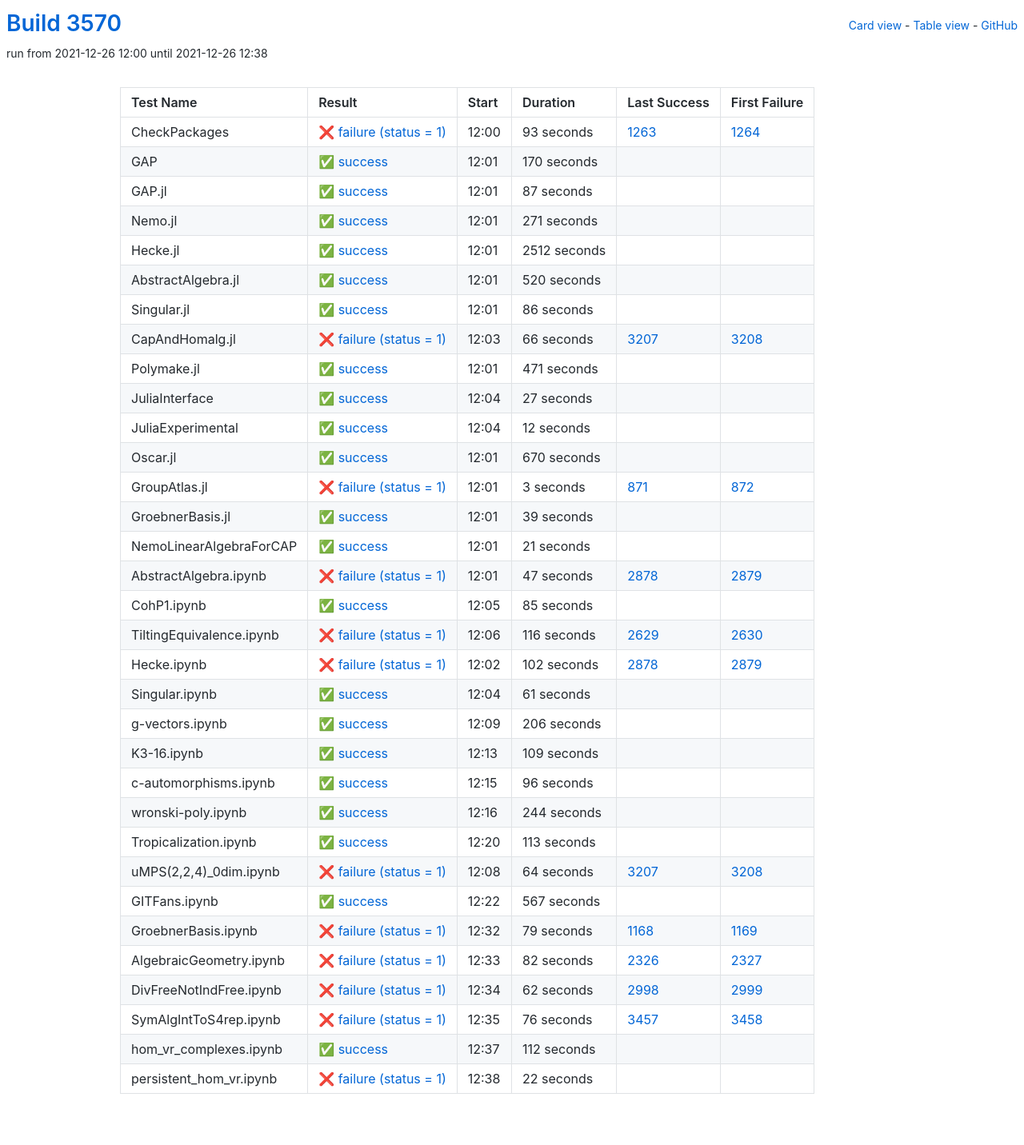
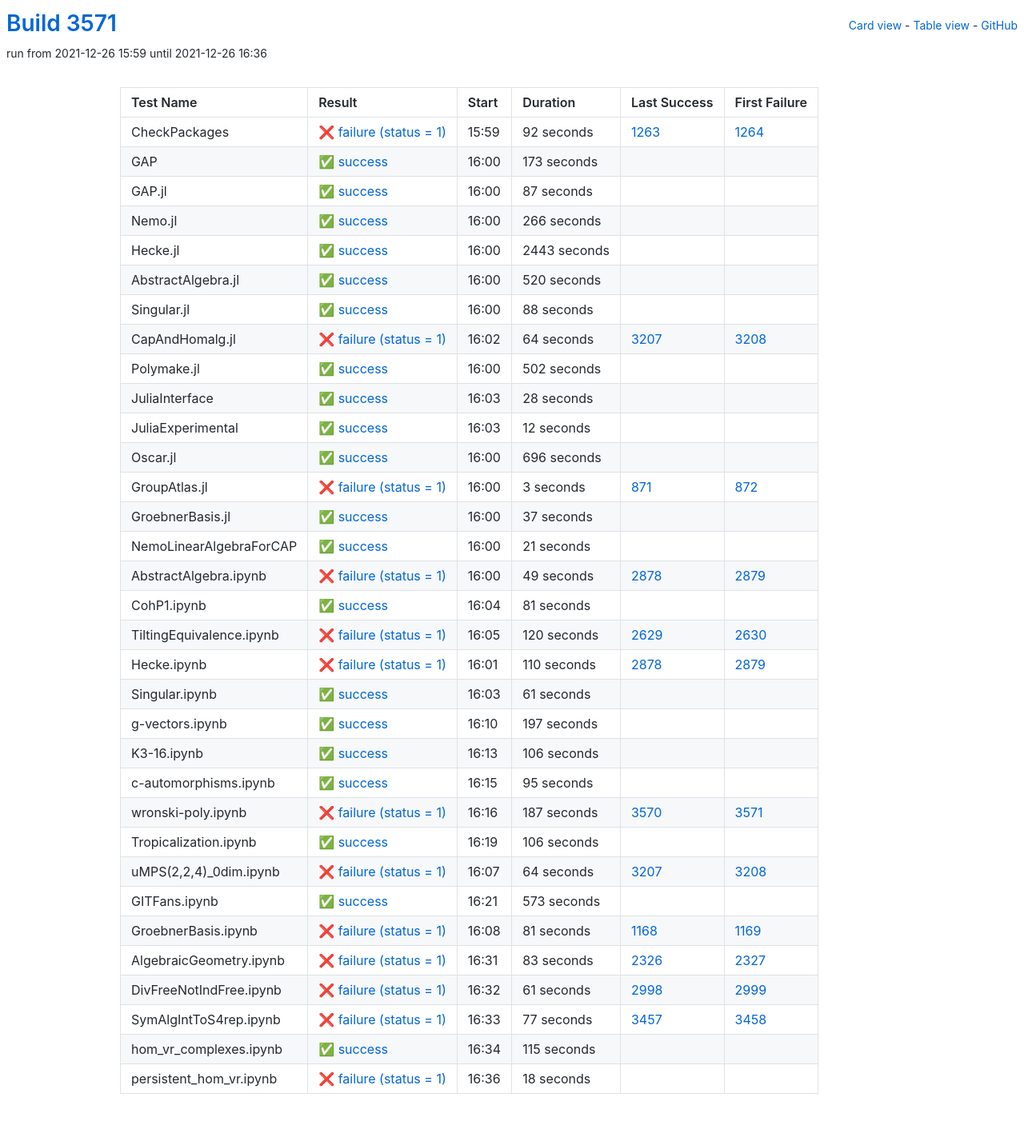
Before and after one commit to oscar-system/oscar-ci-status-stable, a Jekyll site: the page built from table.html, in a window 1280 px wide. Shown: the whole page at 80% size. Built offline with Jekyll 4.4.1, drawn with Linux system fonts in a browser that asks for light colours.

Commit message:
Build #3571

```diff
--- a/_data/ci.yml
+++ b/_data/ci.yml
@@ -1,6 +1,6 @@
 ---
-build: 3570
-build_url: https://oscarci.mathematik.uni-kl.de/job/oscar-stable/3570/
+build: 3571
+build_url: https://oscarci.mathematik.uni-kl.de/job/oscar-stable/3571/
 job: oscar-stable
 organization: oscar-system
 repo: oscar-ci-status-stable
@@ -8,32 +8,32 @@ repourl: https://github.com/oscar-system/oscar-ci-status-stable
 tests:
 - name: CheckPackages
   id: checkpackages
-  log: https://oscarci.mathematik.uni-kl.de/job/oscar-stable/3570/artifact/logs/build-3570/CheckPackages.log
-  start: 2021-12-26 12:00
+  log: https://oscarci.mathematik.uni-kl.de/job/oscar-stable/3571/artifact/logs/build-3571/CheckPackages.log
+  start: 2021-12-26 15:59
   success: false
   exitcode: 1
   status: failure
-  duration: 93
+  duration: 92
   last_success: 1263
   last_success_url: https://oscarci.mathematik.uni-kl.de/job/oscar-stable/1263/
   first_failure: 1264
   first_failure_url: https://oscarci.mathematik.uni-kl.de/job/oscar-stable/1264/
 - name: GAP
   id: gap
-  log: https://oscarci.mathematik.uni-kl.de/job/oscar-stable/3570/artifact/logs/build-3570/GAP.log
-  start: 2021-12-26 12:01
+  log: https://oscarci.mathematik.uni-kl.de/job/oscar-stable/3571/artifact/logs/build-3571/GAP.log
+  start: 2021-12-26 16:00
   success: true
   exitcode: 0
   status: success
-  duration: 170
+  duration: 173
   last_success: false
   last_success_url:
   first_failure: false
   first_failure_url:
 - name: GAP.jl
   id: gap-jl
-  log: https://oscarci.mathematik.uni-kl.de/job/oscar-stable/3570/artifact/logs/build-3570/GAP.jl.log
-  start: 2021-12-26 12:01
+  log: https://oscarci.mathematik.uni-kl.de/job/oscar-stable/3571/artifact/logs/build-3571/GAP.jl.log
+  start: 2021-12-26 16:00
   success: true
   exitcode: 0
   status: success
@@ -44,32 +44,32 @@ tests:
   first_failure_url:
 - name: Nemo.jl
   id: nemo-jl
-  log: https://oscarci.mathematik.uni-kl.de/job/oscar-stable/3570/artifact/logs/build-3570/Nemo.jl.log
-  start: 2021-12-26 12:01
+  log: https://oscarci.mathematik.uni-kl.de/job/oscar-stable/3571/artifact/logs/build-3571/Nemo.jl.log
+  start: 2021-12-26 16:00
   success: true
   exitcode: 0
   status: success
-  duration: 271
+  duration: 266
   last_success: false
   last_success_url:
   first_failure: false
   first_failure_url:
 - name: Hecke.jl
   id: hecke-jl
-  log: https://oscarci.mathematik.uni-kl.de/job/oscar-stable/3570/artifact/logs/build-3570/Hecke.jl.log
-  start: 2021-12-26 12:01
+  log: https://oscarci.mathematik.uni-kl.de/job/oscar-stable/3571/artifact/logs/build-3571/Hecke.jl.log
+  start: 2021-12-26 16:00
   success: true
   exitcode: 0
   status: success
-  duration: 2512
+  duration: 2443
   last_success: false
   last_success_url:
   first_failure: false
   first_failure_url:
 - name: AbstractAlgebra.jl
   id: abstractalgebra-jl
-  log: https://oscarci.mathematik.uni-kl.de/job/oscar-stable/3570/artifact/logs/build-3570/AbstractAlgebra.jl.log
-  start: 2021-12-26 12:01
+  log: https://oscarci.mathematik.uni-kl.de/job/oscar-stable/3571/artifact/logs/build-3571/AbstractAlgebra.jl.log
+  start: 2021-12-26 16:00
   success: true
   exitcode: 0
   status: success
@@ -80,56 +80,56 @@ tests:
   first_failure_url:
 - name: Singular.jl
   id: singular-jl
-  log: https://oscarci.mathematik.uni-kl.de/job/oscar-stable/3570/artifact/logs/build-3570/Singular.jl.log
-  start: 2021-12-26 12:01
+  log: https://oscarci.mathematik.uni-kl.de/job/oscar-stable/3571/artifact/logs/build-3571/Singular.jl.log
+  start: 2021-12-26 16:00
   success: true
   exitcode: 0
   status: success
-  duration: 86
+  duration: 88
   last_success: false
   last_success_url:
   first_failure: false
   first_failure_url:
 - name: CapAndHomalg.jl
   id: capandhomalg-jl
-  log: https://oscarci.mathematik.uni-kl.de/job/oscar-stable/3570/artifact/logs/build-3570/CapAndHomalg.jl.log
-  start: 2021-12-26 12:03
+  log: https://oscarci.mathematik.uni-kl.de/job/oscar-stable/3571/artifact/logs/build-3571/CapAndHomalg.jl.log
+  start: 2021-12-26 16:02
   success: false
   exitcode: 1
   status: failure
-  duration: 66
+  duration: 64
   last_success: 3207
   last_success_url: https://oscarci.mathematik.uni-kl.de/job/oscar-stable/3207/
   first_failure: 3208
   first_failure_url: https://oscarci.mathematik.uni-kl.de/job/oscar-stable/3208/
 - name: Polymake.jl
   id: polymake-jl
-  log: https://oscarci.mathematik.uni-kl.de/job/oscar-stable/3570/artifact/logs/build-3570/Polymake.jl.log
-  start: 2021-12-26 12:01
+  log: https://oscarci.mathematik.uni-kl.de/job/oscar-stable/3571/artifact/logs/build-3571/Polymake.jl.log
+  start: 2021-12-26 16:00
   success: true
   exitcode: 0
   status: success
-  duration: 471
+  duration: 502
   last_success: false
   last_success_url:
   first_failure: false
   first_failure_url:
 - name: JuliaInterface
   id: juliainterface
-  log: https://oscarci.mathematik.uni-kl.de/job/oscar-stable/3570/artifact/logs/build-3570/JuliaInterface.log
-  start: 2021-12-26 12:04
+  log: https://oscarci.mathematik.uni-kl.de/job/oscar-stable/3571/artifact/logs/build-3571/JuliaInterface.log
+  start: 2021-12-26 16:03
   success: true
   exitcode: 0
   status: success
-  duration: 27
+  duration: 28
   last_success: false
   last_success_url:
   first_failure: false
   first_failure_url:
 - name: JuliaExperimental
   id: juliaexperimental
-  log: https://oscarci.mathematik.uni-kl.de/job/oscar-stable/3570/artifact/logs/build-3570/JuliaExperimental.log
-  start: 2021-12-26 12:04
+  log: https://oscarci.mathematik.uni-kl.de/job/oscar-stable/3571/artifact/logs/build-3571/JuliaExperimental.log
+  start: 2021-12-26 16:03
   success: true
   exitcode: 0
   status: success
@@ -140,20 +140,20 @@ tests:
   first_failure_url:
 - name: Oscar.jl
   id: oscar-jl
-  log: https://oscarci.mathematik.uni-kl.de/job/oscar-stable/3570/artifact/logs/build-3570/Oscar.jl.log
-  start: 2021-12-26 12:01
+  log: https://oscarci.mathematik.uni-kl.de/job/oscar-stable/3571/artifact/logs/build-3571/Oscar.jl.log
+  start: 2021-12-26 16:00
   success: true
   exitcode: 0
   status: success
-  duration: 670
+  duration: 696
   last_success: false
   last_success_url:
   first_failure: false
   first_failure_url:
 - name: GroupAtlas.jl
   id: groupatlas-jl
-  log: https://oscarci.mathematik.uni-kl.de/job/oscar-stable/3570/artifact/logs/build-3570/GroupAtlas.jl.log
-  start: 2021-12-26 12:01
+  log: https://oscarci.mathematik.uni-kl.de/job/oscar-stable/3571/artifact/logs/build-3571/GroupAtlas.jl.log
+  start: 2021-12-26 16:00
   success: false
   exitcode: 1
   status: failure
@@ -164,20 +164,20 @@ tests:
   first_failure_url: https://oscarci.mathematik.uni-kl.de/job/oscar-stable/872/
 - name: GroebnerBasis.jl
   id: groebnerbasis-jl
-  log: https://oscarci.mathematik.uni-kl.de/job/oscar-stable/3570/artifact/logs/build-3570/GroebnerBasis.jl.log
-  start: 2021-12-26 12:01
+  log: https://oscarci.mathematik.uni-kl.de/job/oscar-stable/3571/artifact/logs/build-3571/GroebnerBasis.jl.log
+  start: 2021-12-26 16:00
   success: true
   exitcode: 0
   status: success
-  duration: 39
+  duration: 37
   last_success: false
   last_success_url:
   first_failure: false
   first_failure_url:
 - name: NemoLinearAlgebraForCAP
   id: nemolinearalgebraforcap
-  log: https://oscarci.mathematik.uni-kl.de/job/oscar-stable/3570/artifact/logs/build-3570/NemoLinearAlgebraForCAP.log
-  start: 2021-12-26 12:01
+  log: https://oscarci.mathematik.uni-kl.de/job/oscar-stable/3571/artifact/logs/build-3571/NemoLinearAlgebraForCAP.log
+  start: 2021-12-26 16:00
   success: true
   exitcode: 0
   status: success
@@ -188,56 +188,56 @@ tests:
   first_failure_url:
 - name: AbstractAlgebra.ipynb
   id: abstractalgebra-ipynb
-  log: https://oscarci.mathematik.uni-kl.de/job/oscar-stable/3570/artifact/logs/build-3570/AbstractAlgebra.ipynb.log
-  start: 2021-12-26 12:01
+  log: https://oscarci.mathematik.uni-kl.de/job/oscar-stable/3571/artifact/logs/build-3571/AbstractAlgebra.ipynb.log
+  start: 2021-12-26 16:00
   success: false
   exitcode: 1
   status: failure
-  duration: 47
+  duration: 49
   last_success: 2878
   last_success_url: https://oscarci.mathematik.uni-kl.de/job/oscar-stable/2878/
   first_failure: 2879
   first_failure_url: https://oscarci.mathematik.uni-kl.de/job/oscar-stable/2879/
 - name: CohP1.ipynb
   id: cohp1-ipynb
-  log: https://oscarci.mathematik.uni-kl.de/job/oscar-stable/3570/artifact/logs/build-3570/CohP1.ipynb.log
-  start: 2021-12-26 12:05
+  log: https://oscarci.mathematik.uni-kl.de/job/oscar-stable/3571/artifact/logs/build-3571/CohP1.ipynb.log
+  start: 2021-12-26 16:04
   success: true
   exitcode: 0
   status: success
-  duration: 85
+  duration: 81
   last_success: false
   last_success_url:
   first_failure: false
   first_failure_url:
 - name: TiltingEquivalence.ipynb
   id: tiltingequivalence-ipynb
-  log: https://oscarci.mathematik.uni-kl.de/job/oscar-stable/3570/artifact/logs/build-3570/TiltingEquivalence.ipynb.log
-  start: 2021-12-26 12:06
+  log: https://oscarci.mathematik.uni-kl.de/job/oscar-stable/3571/artifact/logs/build-3571/TiltingEquivalence.ipynb.log
+  start: 2021-12-26 16:05
   success: false
   exitcode: 1
   status: failure
-  duration: 116
+  duration: 120
   last_success: 2629
   last_success_url: https://oscarci.mathematik.uni-kl.de/job/oscar-stable/2629/
   first_failure: 2630
   first_failure_url: https://oscarci.mathematik.uni-kl.de/job/oscar-stable/2630/
 - name: Hecke.ipynb
   id: hecke-ipynb
-  log: https://oscarci.mathematik.uni-kl.de/job/oscar-stable/3570/artifact/logs/build-3570/Hecke.ipynb.log
-  start: 2021-12-26 12:02
+  log: https://oscarci.mathematik.uni-kl.de/job/oscar-stable/3571/artifact/logs/build-3571/Hecke.ipynb.log
+  start: 2021-12-26 16:01
   success: false
   exitcode: 1
   status: failure
-  duration: 102
+  duration: 110
   last_success: 2878
   last_success_url: https://oscarci.mathematik.uni-kl.de/job/oscar-stable/2878/
   first_failure: 2879
   first_failure_url: https://oscarci.mathematik.uni-kl.de/job/oscar-stable/2879/
 - name: Singular.ipynb
   id: singular-ipynb
-  log: https://oscarci.mathematik.uni-kl.de/job/oscar-stable/3570/artifact/logs/build-3570/Singular.ipynb.log
-  start: 2021-12-26 12:04
+  log: https://oscarci.mathematik.uni-kl.de/job/oscar-stable/3571/artifact/logs/build-3571/Singular.ipynb.log
+  start: 2021-12-26 16:03
   success: true
   exitcode: 0
   status: success
@@ -248,68 +248,68 @@ tests:
   first_failure_url:
 - name: g-vectors.ipynb
   id: g-vectors-ipynb
-  log: https://oscarci.mathematik.uni-kl.de/job/oscar-stable/3570/artifact/logs/build-3570/g-vectors.ipynb.log
-  start: 2021-12-26 12:09
+  log: https://oscarci.mathematik.uni-kl.de/job/oscar-stable/3571/artifact/logs/build-3571/g-vectors.ipynb.log
+  start: 2021-12-26 16:10
   success: true
   exitcode: 0
   status: success
-  duration: 206
+  duration: 197
   last_success: false
   last_success_url:
   first_failure: false
   first_failure_url:
 - name: K3-16.ipynb
   id: k3-16-ipynb
-  log: https://oscarci.mathematik.uni-kl.de/job/oscar-stable/3570/artifact/logs/build-3570/K3-16.ipynb.log
-  start: 2021-12-26 12:13
+  log: https://oscarci.mathematik.uni-kl.de/job/oscar-stable/3571/artifact/logs/build-3571/K3-16.ipynb.log
+  start: 2021-12-26 16:13
   success: true
   exitcode: 0
   status: success
-  duration: 109
+  duration: 106
   last_success: false
   last_success_url:
   first_failure: false
   first_failure_url:
 - name: c-automorphisms.ipynb
   id: c-automorphisms-ipynb
-  log: https://oscarci.mathematik.uni-kl.de/job/oscar-stable/3570/artifact/logs/build-3570/c-automorphisms.ipynb.log
-  start: 2021-12-26 12:15
+  log: https://oscarci.mathematik.uni-kl.de/job/oscar-stable/3571/artifact/logs/build-3571/c-automorphisms.ipynb.log
+  start: 2021-12-26 16:15
   success: true
   exitcode: 0
   status: success
-  duration: 96
+  duration: 95
   last_success: false
   last_success_url:
   first_failure: false
   first_failure_url:
 - name: wronski-poly.ipynb
   id: wronski-poly-ipynb
-  log: https://oscarci.mathematik.uni-kl.de/job/oscar-stable/3570/artifact/logs/build-3570/wronski-poly.ipynb.log
-  start: 2021-12-26 12:16
+  log: https://oscarci.mathematik.uni-kl.de/job/oscar-stable/3571/artifact/logs/build-3571/wronski-poly.ipynb.log
+  start: 2021-12-26 16:16
+  success: false
+  exitcode: 1
+  status: failure
+  duration: 187
+  last_success: 3570
+  last_success_url: https://oscarci.mathematik.uni-kl.de/job/oscar-stable/3570/
+  first_failure: 3571
+  first_failure_url: https://oscarci.mathematik.uni-kl.de/job/oscar-stable/3571/
+- name: Tropicalization.ipynb
+  id: tropicalization-ipynb
+  log: https://oscarci.mathematik.uni-kl.de/job/oscar-stable/3571/artifact/logs/build-3571/Tropicalization.ipynb.log
+  start: 2021-12-26 16:19
   success: true
   exitcode: 0
   status: success
-  duration: 244
-  last_success: false
-  last_success_url:
-  first_failure: false
-  first_failure_url:
-- name: Tropicalization.ipynb
-  id: tropicalization-ipynb
-  log: https://oscarci.mathematik.uni-kl.de/job/oscar-stable/3570/artifact/logs/build-3570/Tropicalization.ipynb.log
-  start: 2021-12-26 12:20
-  success: true
-  exitcode: 0
-  status: success
-  duration: 113
+  duration: 106
   last_success: false
   last_success_url:
   first_failure: false
   first_failure_url:
 - name: uMPS(2,2,4)_0dim.ipynb
   id: umps-2-2-4-0dim-ipynb
-  log: https://oscarci.mathematik.uni-kl.de/job/oscar-stable/3570/artifact/logs/build-3570/uMPS-2-2-4-_0dim.ipynb.log
-  start: 2021-12-26 12:08
+  log: https://oscarci.mathematik.uni-kl.de/job/oscar-stable/3571/artifact/logs/build-3571/uMPS-2-2-4-_0dim.ipynb.log
+  start: 2021-12-26 16:07
   success: false
   exitcode: 1
   status: failure
@@ -320,84 +320,84 @@ tests:
   first_failure_url: https://oscarci.mathematik.uni-kl.de/job/oscar-stable/3208/
 - name: GITFans.ipynb
   id: gitfans-ipynb
-  log: https://oscarci.mathematik.uni-kl.de/job/oscar-stable/3570/artifact/logs/build-3570/GITFans.ipynb.log
-  start: 2021-12-26 12:22
+  log: https://oscarci.mathematik.uni-kl.de/job/oscar-stable/3571/artifact/logs/build-3571/GITFans.ipynb.log
+  start: 2021-12-26 16:21
   success: true
   exitcode: 0
   status: success
-  duration: 567
+  duration: 573
   last_success: false
   last_success_url:
   first_failure: false
   first_failure_url:
 - name: GroebnerBasis.ipynb
   id: groebnerbasis-ipynb
-  log: https://oscarci.mathematik.uni-kl.de/job/oscar-stable/3570/artifact/logs/build-3570/GroebnerBasis.ipynb.log
-  start: 2021-12-26 12:32
+  log: https://oscarci.mathematik.uni-kl.de/job/oscar-stable/3571/artifact/logs/build-3571/GroebnerBasis.ipynb.log
+  start: 2021-12-26 16:08
   success: false
   exitcode: 1
   status: failure
-  duration: 79
+  duration: 81
   last_success: 1168
   last_success_url: https://oscarci.mathematik.uni-kl.de/job/oscar-stable/1168/
   first_failure: 1169
   first_failure_url: https://oscarci.mathematik.uni-kl.de/job/oscar-stable/1169/
 - name: AlgebraicGeometry.ipynb
   id: algebraicgeometry-ipynb
-  log: https://oscarci.mathematik.uni-kl.de/job/oscar-stable/3570/artifact/logs/build-3570/AlgebraicGeometry.ipynb.log
-  start: 2021-12-26 12:33
+  log: https://oscarci.mathematik.uni-kl.de/job/oscar-stable/3571/artifact/logs/build-3571/AlgebraicGeometry.ipynb.log
+  start: 2021-12-26 16:31
   success: false
   exitcode: 1
   status: failure
-  duration: 82
+  duration: 83
   last_success: 2326
   last_success_url: https://oscarci.mathematik.uni-kl.de/job/oscar-stable/2326/
   first_failure: 2327
   first_failure_url: https://oscarci.mathematik.uni-kl.de/job/oscar-stable/2327/
 - name: DivFreeNotIndFree.ipynb
   id: divfreenotindfree-ipynb
-  log: https://oscarci.mathematik.uni-kl.de/job/oscar-stable/3570/artifact/logs/build-3570/DivFreeNotIndFree.ipynb.log
-  start: 2021-12-26 12:34
+  log: https://oscarci.mathematik.uni-kl.de/job/oscar-stable/3571/artifact/logs/build-3571/DivFreeNotIndFree.ipynb.log
+  start: 2021-12-26 16:32
   success: false
   exitcode: 1
   status: failure
-  duration: 62
+  duration: 61
   last_success: 2998
   last_success_url: https://oscarci.mathematik.uni-kl.de/job/oscar-stable/2998/
   first_failure: 2999
   first_failure_url: https://oscarci.mathematik.uni-kl.de/job/oscar-stable/2999/
 - name: SymAlgIntToS4rep.ipynb
   id: symalginttos4rep-ipynb
-  log: https://oscarci.mathematik.uni-kl.de/job/oscar-stable/3570/artifact/logs/build-3570/SymAlgIntToS4rep.ipynb.log
-  start: 2021-12-26 12:35
+  log: https://oscarci.mathematik.uni-kl.de/job/oscar-stable/3571/artifact/logs/build-3571/SymAlgIntToS4rep.ipynb.log
+  start: 2021-12-26 16:33
   success: false
   exitcode: 1
   status: failure
-  duration: 76
+  duration: 77
   last_success: 3457
   last_success_url: https://oscarci.mathematik.uni-kl.de/job/oscar-stable/3457/
   first_failure: 3458
   first_failure_url: https://oscarci.mathematik.uni-kl.de/job/oscar-stable/3458/
 - name: hom_vr_complexes.ipynb
   id: hom-vr-complexes-ipynb
-  log: https://oscarci.mathematik.uni-kl.de/job/oscar-stable/3570/artifact/logs/build-3570/hom_vr_complexes.ipynb.log
-  start: 2021-12-26 12:37
+  log: https://oscarci.mathematik.uni-kl.de/job/oscar-stable/3571/artifact/logs/build-3571/hom_vr_complexes.ipynb.log
+  start: 2021-12-26 16:34
   success: true
   exitcode: 0
   status: success
-  duration: 112
+  duration: 115
   last_success: false
   last_success_url:
   first_failure: false
   first_failure_url:
 - name: persistent_hom_vr.ipynb
   id: persistent-hom-vr-ipynb
-  log: https://oscarci.mathematik.uni-kl.de/job/oscar-stable/3570/artifact/logs/build-3570/persistent_hom_vr.ipynb.log
-  start: 2021-12-26 12:38
+  log: https://oscarci.mathematik.uni-kl.de/job/oscar-stable/3571/artifact/logs/build-3571/persistent_hom_vr.ipynb.log
+  start: 2021-12-26 16:36
   success: false
   exitcode: 1
   status: failure
-  duration: 22
+  duration: 18
   last_success: false
   last_success_url:
   first_failure: false
```
Also changed, not shown: README.md.
